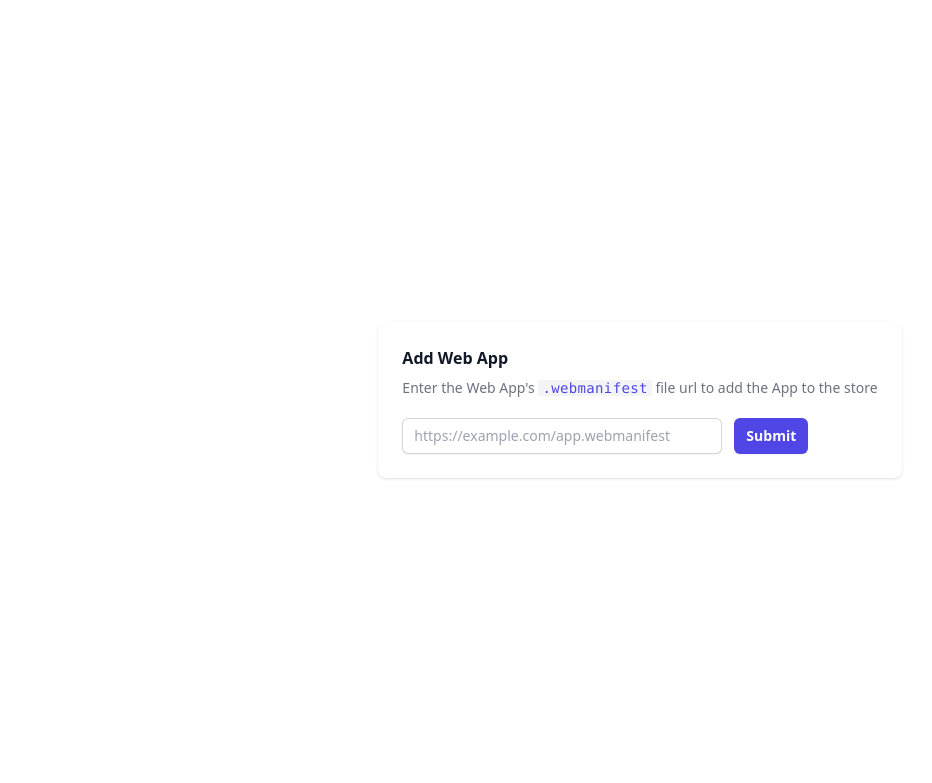
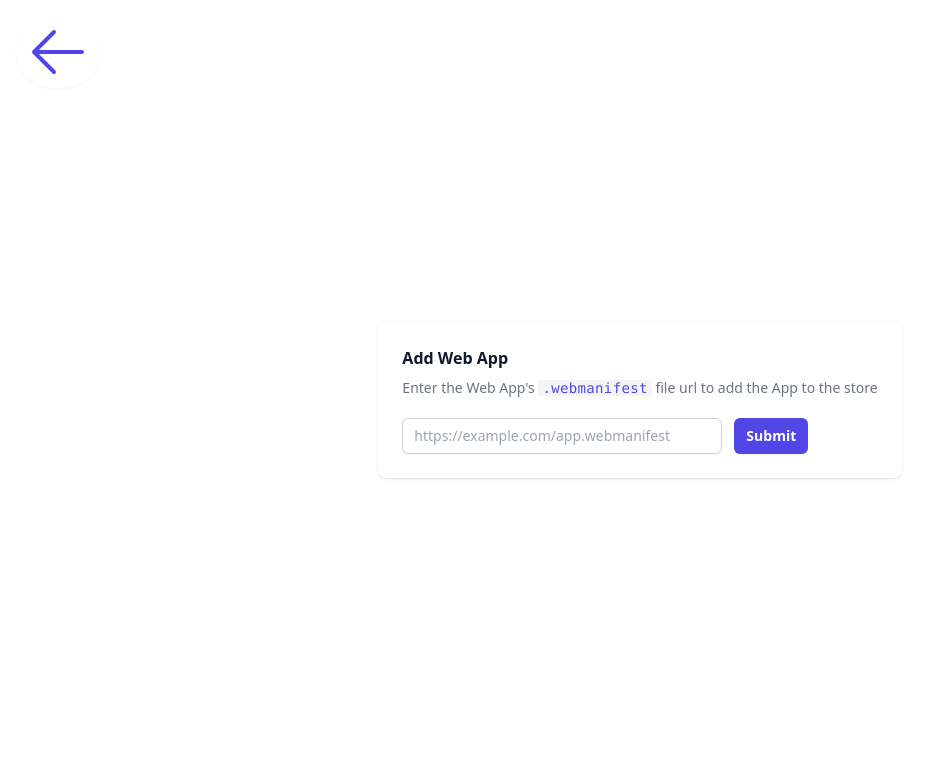
Before and after one commit to SantaClaas/test-fastapi, a FastAPI app: page /apps/new in a window 1280 px wide. Shown: the top 783 px of the page, without its empty margins (0-932 px from the left). Run offline with FastAPI, Linux system fonts and the light colour scheme; style sheets or scripts are compiled from the project's sources.

Commit message:
Add back button

```diff
--- a/wappstore/templates/apps/new.html
+++ b/wappstore/templates/apps/new.html
@@ -10,10 +10,20 @@
     <link href="static/output.css" rel="stylesheet">
 </head>
 
-<body class="p-4 h-screen grid place-content-center">
-    <article>
+<body class="p-4 h-screen ">
+    <nav class="absolute top-4 left-4">
+        <a href="/apps"
+            class="rounded-full block px-2.5 py-1 text-xs font-semibold text-indigo-600 shadow-sm hover:text-indigo-500 focus-visible:outline focus-visible:outline-2 focus-visible:outline-offset-2 focus-visible:outline-indigo-600">
+            <svg class="w-16 h-16" stroke-width="1.5" stroke="currentColor" fill="none" viewBox="0 0 24 24"
+                xmlns="http://www.w3.org/2000/svg" aria-hidden="true">
+                <path stroke-linecap="round" stroke-linejoin="round" d="M10.5 19.5L3 12m0 0l7.5-7.5M3 12h18"></path>
+            </svg>
+        </a>
+    </nav>
+    <main class="grid place-content-center h-full">
 
-        <div class="bg-white shadow sm:rounded-lg">
+
+        <div class="bg-white shadow sm:rounded-lg h-full">
             <div class="px-4 py-5 sm:p-6">
                 <h1 class="text-base font-semibold leading-6 text-gray-900">Add Web App</h1>
                 <div class="mt-2 max-w-xl text-sm text-gray-500">
@@ -37,7 +47,7 @@
                 </form>
             </div>
         </div>
-    </article>
+    </main>
 
 </body>
 
```
Also changed, not shown: wappstore/templates/apps/detail.html (+10 -1 lines).
